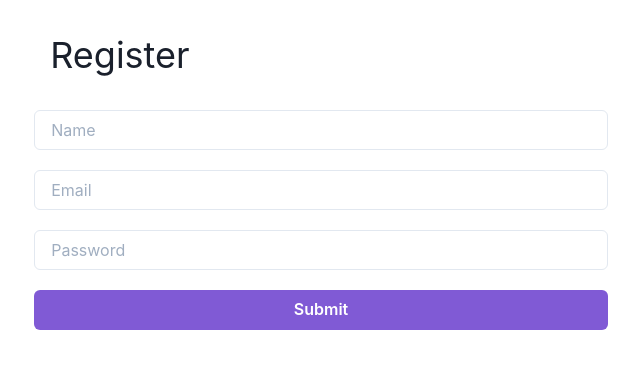
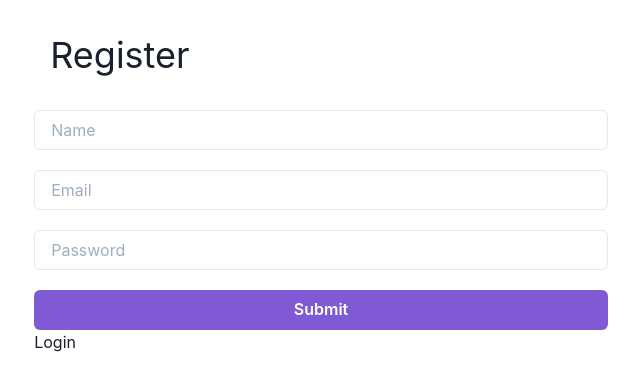
Before and after one commit to mattchx/pern-jwt-app, a React (Create React App) app in the folder client/: page /register in a window 1280 px wide. Shown: the top 390 px of the page, without its empty margins (319-959 px from the left). Built offline with nearby package versions, Linux system fonts and the light colour scheme.

Commit message:
Update Register.js
- added link to login page

```diff
--- a/client/src/components/Register.js
+++ b/client/src/components/Register.js
@@ -1,6 +1,7 @@
 import React, { Fragment, useState } from 'react';
-import { Stack, Input, Container, Text, Button } from '@chakra-ui/react';
+import { Stack, Input, Container, Text, Button, Link } from '@chakra-ui/react';
 import axios from 'axios';
+import { Link as RouterLink } from 'react-router-dom';
 
 const Register = ({ setAuth }) => {
   const [inputs, setInputs] = useState({
@@ -66,6 +67,9 @@ const Register = ({ setAuth }) => {
             </Button>
           </Stack>
         </form>
+        <Link>
+          <RouterLink to="/login">Login</RouterLink>
+        </Link>
       </Container>
     </Fragment>
   );
```
